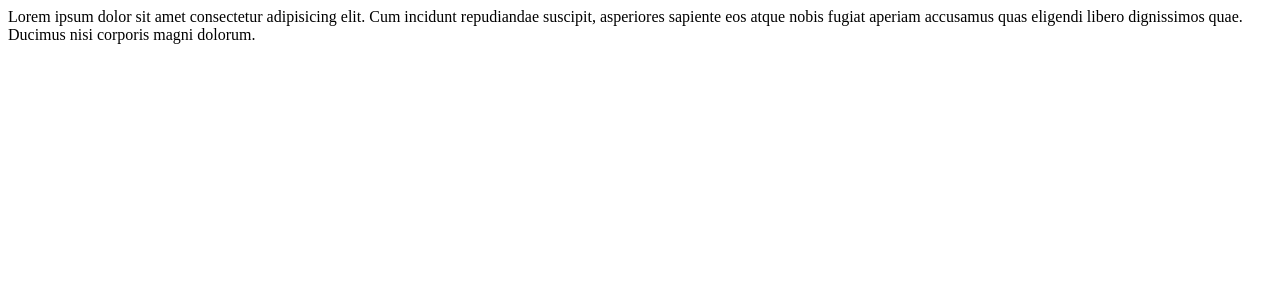
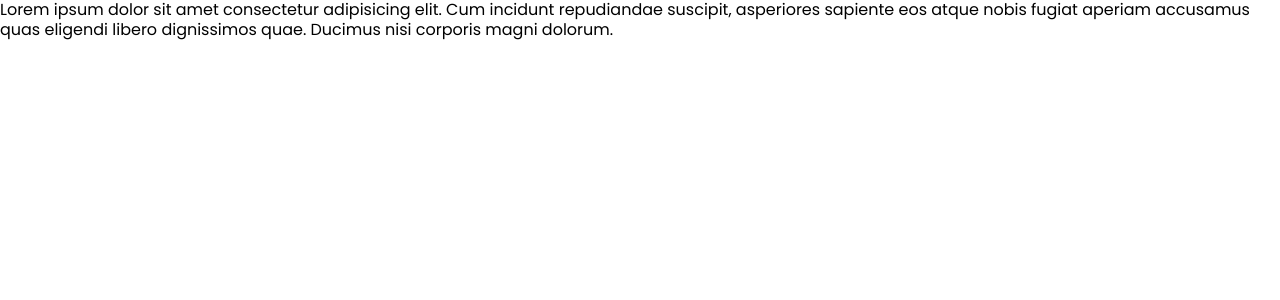
Before and after one commit to shtennikov/drag-drop-board, a Vue app: page / in a window 1280 px wide. Shown: the top 300 px of the page. Built offline with nearby package versions, Linux system fonts and the light colour scheme.

Commit message:
feat: add basic css styles

```diff
--- /dev/null
+++ b/src/assets/style/__common.css
@@ -0,0 +1,10 @@
+* {
+    box-sizing: border-box;
+}
+
+body {
+    margin: 0;
+    padding: 0;
+    font-family: var(--font-family);
+    line-height: var(--line-height);
+}
--- /dev/null
+++ b/src/assets/style/__fonts.css
@@ -0,0 +1 @@
+@import url(https://fonts.googleapis.com/css?family=Poppins:regular,500&display=swap);
--- /dev/null
+++ b/src/assets/style/__variables.css
@@ -0,0 +1,14 @@
+:root {
+    --main-background: #fff;
+    --secondary-background: #f7f7f7;
+
+    --column-width: 256px;
+
+    /* Fonts */
+    --font-size: 12px;
+    --font-size-title: 14px;
+    --font-regular: 400;
+    --font-bold: 500;
+    --line-height: 20px;
+    --font-family: 'Poppins', sans-serif;
+}
--- /dev/null
+++ b/src/assets/style/index.css
@@ -0,0 +1,3 @@
+@import '__variables.css';
+@import '__fonts.css';
+@import '__common.css';
--- a/src/main.ts
+++ b/src/main.ts
@@ -1,3 +1,5 @@
+import './assets/style/index.css';
+
 import { createApp } from 'vue';
 import App from './App.vue';
 
```
